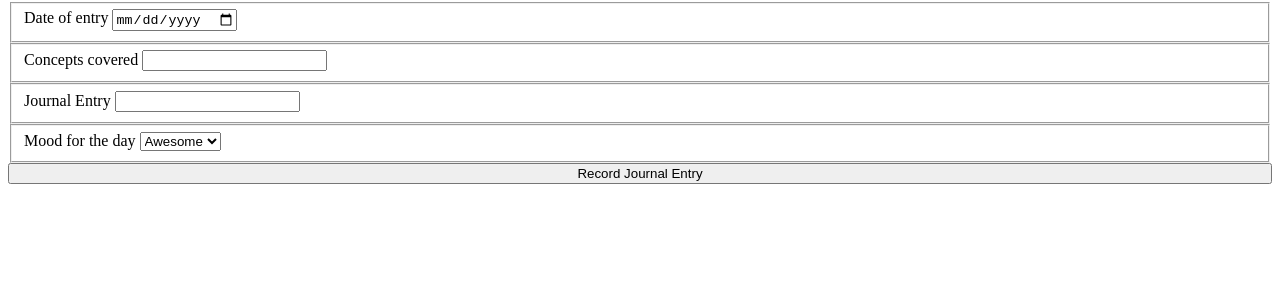
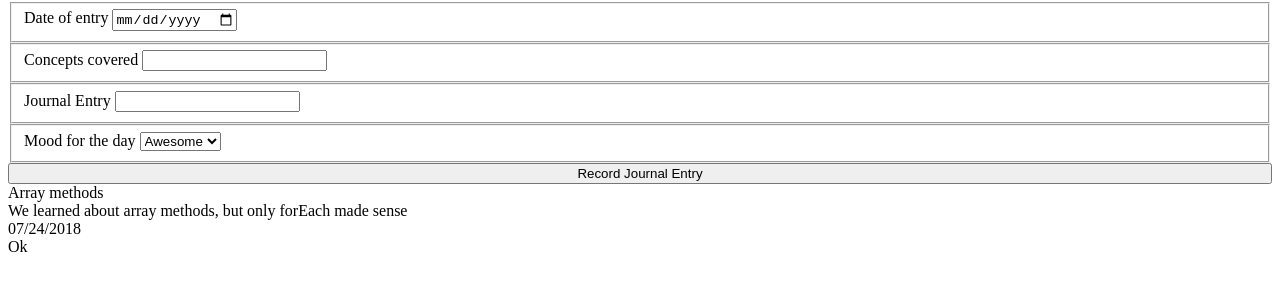
Before and after one commit to ErikLindstrom42/daily-journal, a plain HTML site: page src/index.html in a window 1280 px wide. Shown: the part 86-376 px from the top of the page. Drawn offline with Linux system fonts and the light colour scheme.

Commit message:
completed part3

```diff
--- a/src/index.html
+++ b/src/index.html
@@ -7,6 +7,7 @@
     <link rel="stylesheet" href="styles/journal.css">
 </head>
 <body>
+
     <h1>Daily Journal</h1>
     <form action=""></form>
     <fieldset>
@@ -32,5 +33,12 @@
         </select>
     </fieldset>
     <button>Record Journal Entry</button>
+
+    <article class="entryLog">
+    </article>
+    <script src="scripts/journal.js"></script>
+
+
+
 </body>
 </html>
--- /dev/null
+++ b/src/scripts/journal.js
@@ -0,0 +1,41 @@
+const journalEntries = [
+    {
+        "concept": "Array methods",
+        "date": "07/24/2018",
+        "entry": "We learned about array methods, but only forEach made sense",
+        "mood": "Ok"
+    }
+]
+
+/*
+    Purpose: To create, and return, a string template that
+    represents a single journal entry object as HTML
+
+    Arguments: journalEntry (object)
+*/
+const makeJournalEntryComponent = (journalEntry) => {
+    // Create your own HTML structure for a journal entry
+    return `
+ <div>${journalEntry.concept}</div>
+ <div>${journalEntry.entry}</div>
+ <div>${journalEntry.date}</div>
+ <div>${journalEntry.mood}</div>
+    `
+}
+
+/*
+    Purpose: To render all journal entries to the DOM
+
+    Arguments: entries (array of objects)
+*/
+const renderJournalEntries = (entries) => {
+for(entry of journalEntries) {
+    const journalHTML = makeJournalEntryComponent(entry)
+    const journalArticalElement = document.querySelector(".entryLog")
+
+    journalArticalElement.innerHTML += journalHTML
+}
+}
+
+// Invoke the render function
+renderJournalEntries(journalEntries)
```
Also changed, not shown: database.json (added, +19 -0 lines). Lines whose indentation alone changed are shown as unchanged.
